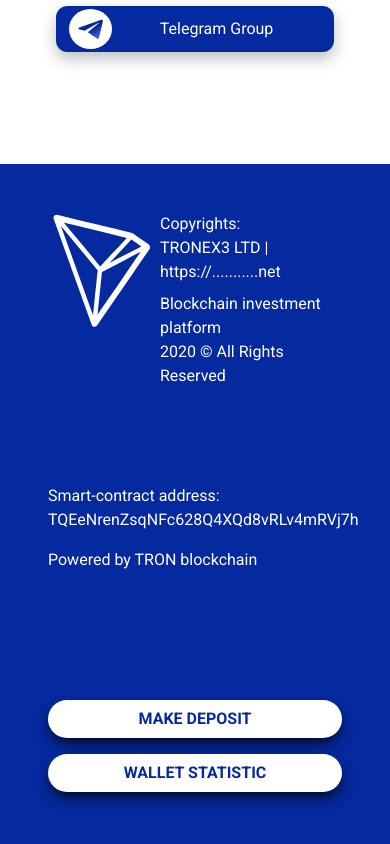
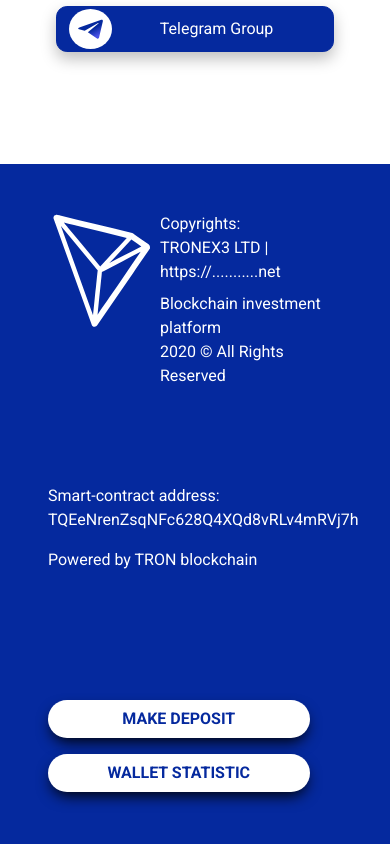
Before and after one commit to cyberorgnizm/tronaux, a React (Create React App) app: page / in a window 390 px wide. Shown: the part 8423-9267 px from the top of the page. Built offline with nearby package versions, Linux system fonts and the light colour scheme.

Commit message:
update column width breakpoint

```diff
--- a/src/components/Contact.jsx
+++ b/src/components/Contact.jsx
@@ -47,7 +47,7 @@
               </p>
               <p className="d-block">Powered by TRON blockchain</p>
             </Col>
-            <Col className="p-5">
+            <Col xs={11} sm={11} md={4} className="p-5">
               <button
                 onClick={onToggleDeposit}
                 className="btn btn-md bg-white rounded-pill shadow-lg text-primary font-weight-bold d-block w-100 my-3"
```
